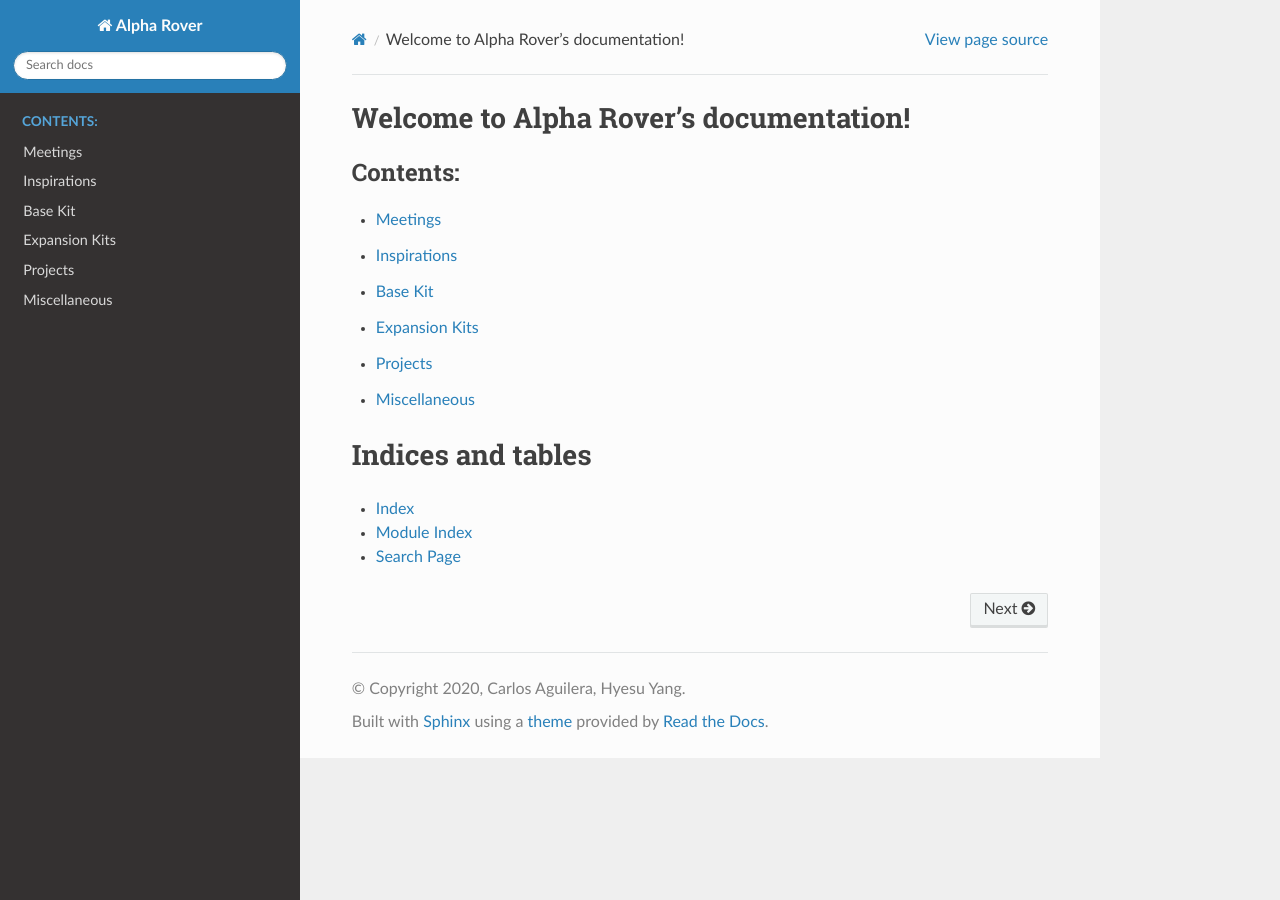
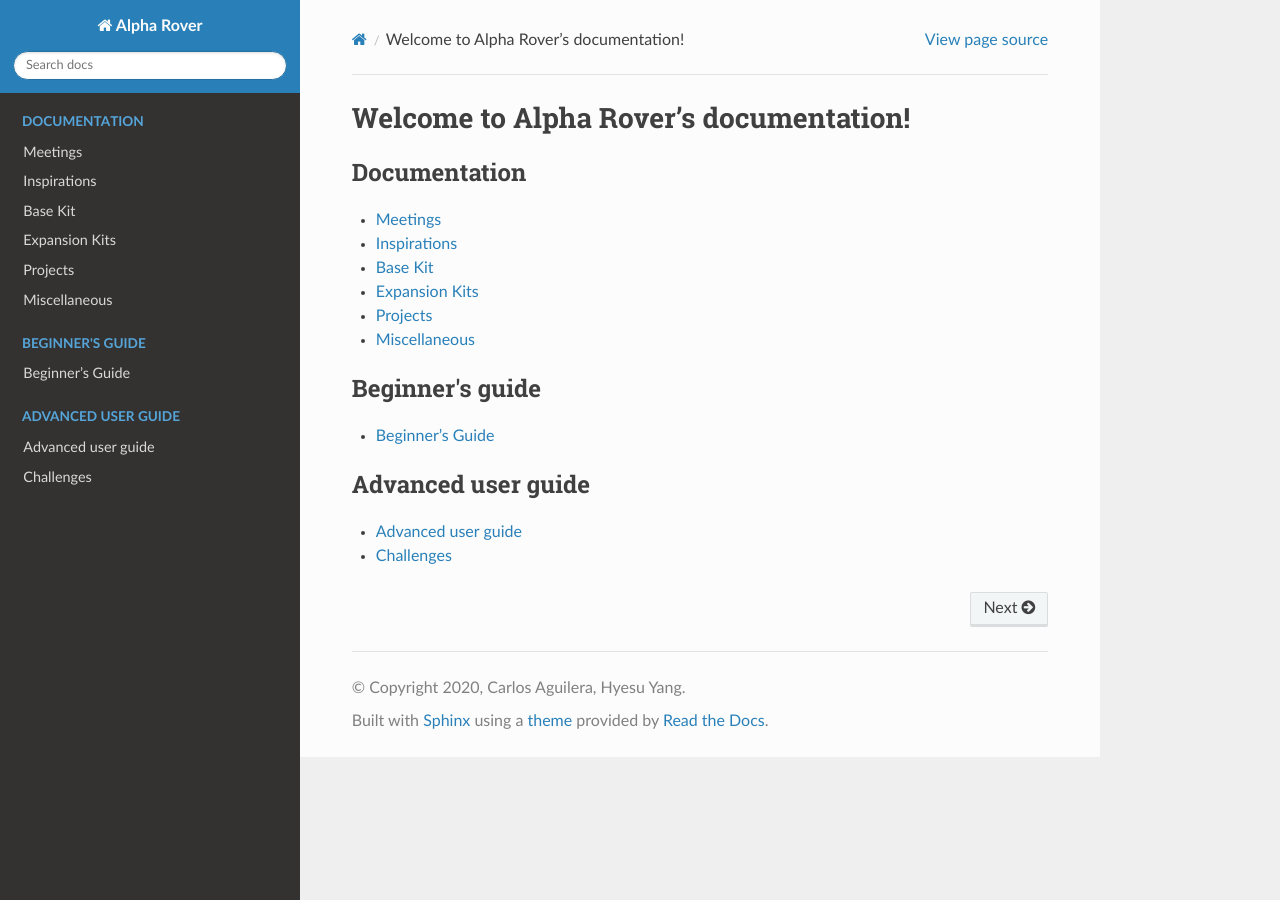
Before and after one commit to Chronos-bot/alpha-rover, a Sphinx documentation site: the page built from docs/source/index.rst, in a window 1280 px wide. Built offline with Sphinx 7.4.7 and the Read the Docs theme 2.0.0, drawn with Linux system fonts in a browser that asks for light colours.

Commit message:
added content

```diff
--- a/docs/source/inspirations.rst
+++ b/docs/source/Inspirations/inspirations.rst
@@ -2,5 +2,7 @@ Inspirations
 ============
 
 .. toctree::
-   :maxdepth: 2
+   :maxdepth: 1
    :caption: Inspiration Sources
+
+   diy-builder
--- a/docs/source/meetings.rst
+++ b/docs/source/Meetings/meetings.rst
@@ -4,3 +4,5 @@ Meetings
 .. toctree::
    :maxdepth: 2
    :caption: Meeting Dates
+
+   april_20
--- a/docs/source/index.rst
+++ b/docs/source/index.rst
@@ -2,22 +2,28 @@
 Welcome to Alpha Rover's documentation!
 =======================================
 
+
+
 .. toctree::
-   :maxdepth: 2
-   :caption: Contents:
+   :maxdepth: 1
+   :caption: Documentation
 
-   meetings
-   inspirations
+   Meetings/meetings
+   Inspirations/inspirations
    base-kit
    expansion-kits
    projects
    miscellaneous
 
+.. toctree::
+   :maxdepth: 1
+   :caption: Beginner's guide
 
+   Guides/beginner_guide
 
-Indices and tables
-==================
+.. toctree::
+   :maxdepth: 1
+   :caption: Advanced user guide
 
-* :ref:`genindex`
-* :ref:`modindex`
-* :ref:`search`
+   Guides/advanced_guide
+   Challenges/challenges
```
Also changed, not shown: docs/source/Challenges/challenges.rst (added, +11 -0 lines), docs/source/Guides/advanced_guide.rst (added, +9 -0 lines), docs/source/Guides/beginner_guide.rst (added, +16 -0 lines), docs/source/Inspirations/diy-builder.rst (added, +75 -0 lines), docs/source/Meetings/april_20.rst (added, +50 -0 lines), docs/source/Inspirations/images/diy-builder.png (added), 1 other file.
